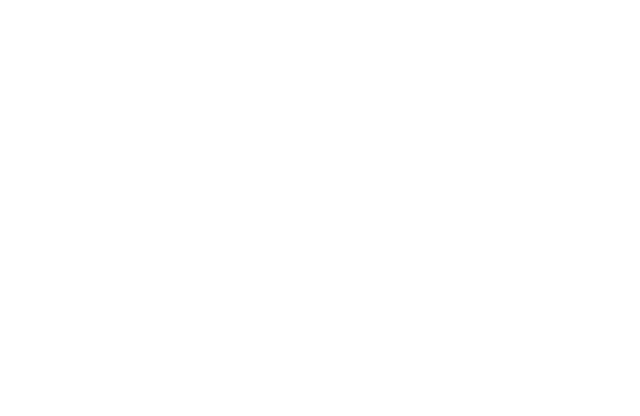
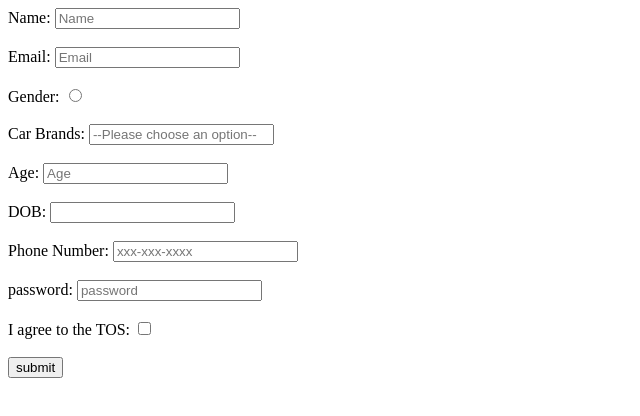
Before and after one commit to acciojob/signup-form-car-saichandu0511, a website: page main.html in a window 1280 px wide. Shown: the whole page, without its empty margins (0-640 px from the left). Drawn offline with Linux system fonts and the light colour scheme.

Commit message:
created a submission

```diff
--- a/main.html
+++ b/main.html
@@ -10,7 +10,36 @@
 	<!-- the entire body must be written by student -->
     <script type="text/javascript" src="./script.js">
 </script>
-
+        <form method="post">
+		<label for="Name">Name:</label>
+			<input type="text" id="name"name="name"placeholder="Name" required>
+			<br><br>
+			<label for="Email">Email:</label>
+			<input type="email" id="email"name="email"placeholder="Email" required>
+			<br><br>
+			<label for="Gender">Gender:</label>
+			<input type="radio" id="gender_m, gender_f" name="gender_m, gender_f" required>
+			<br><br>
+			<label for="Car Brands">Car Brands:</label>
+			<input type="Select" id="cars"name="cars"placeholder="--Please choose an option--" required>
+			<br><br>
+			<label for="Age">Age:</label>
+			<input type="number"id="age"name="age"placeholder="Age" required>
+			<br><br>
+				<label for="DOB">DOB:</label>
+			<input for="Date"id="dob"name="dob" required>
+			<br><br>
+			<label for="Phone Number">Phone Number:</label>
+			<input type="Tel"id="tel"name="tel"placeholder="xxx-xxx-xxxx">
+			<br><br>
+			<label for="password">password:</label>
+			<input type="password"id="password"name="password"placeholder="password" required>
+			<br><br>
+			<label for=I agree to the TOS>I agree to the TOS:</label>
+			<input type="checkbox"id="tos"name="tos" required>
+			<br><br>
+			<input type="submit" value="submit">
+		</form>
 </body>
 
 </html>
```
